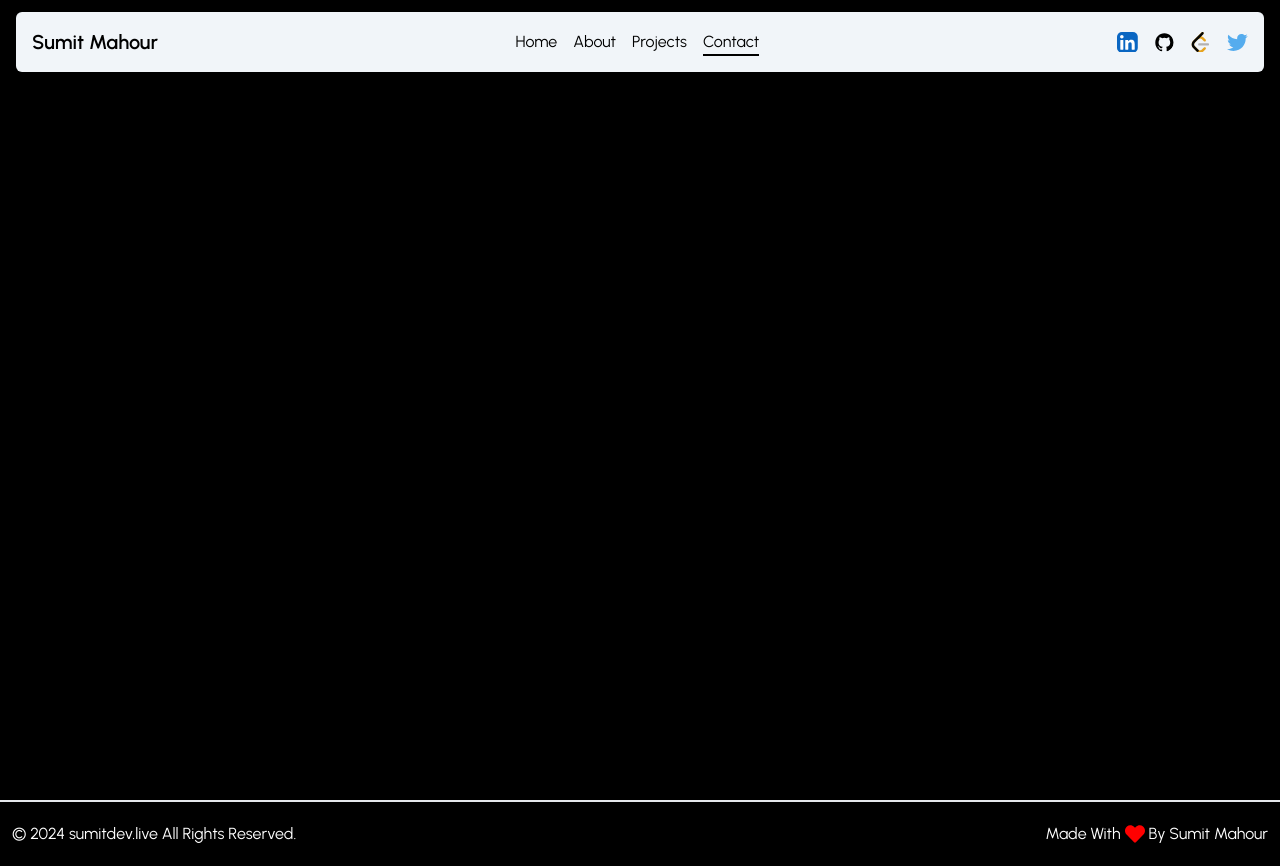
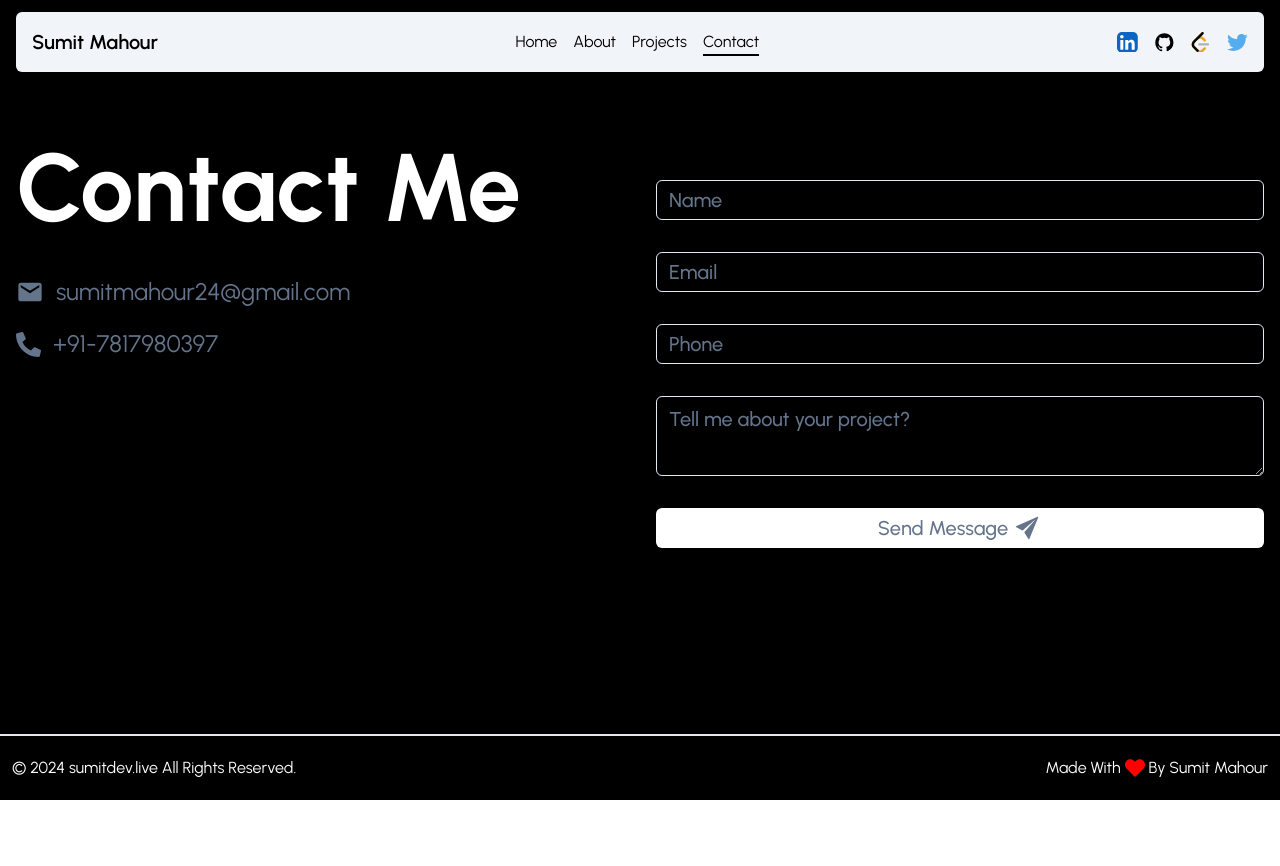
Before and after one commit to SumitM28/portfolio-3.0, a Next.js app: page /contactme in a window 1280 px wide. Before the commit this address had no page. After the commit the page ends 800 px from the top, so only its background shows below. Built offline with nearby package versions, Linux system fonts and the light colour scheme.

Commit message:
contact page implemented

```diff
--- /dev/null
+++ b/src/app/contactme/page.tsx
@@ -0,0 +1,135 @@
+"use client";
+import Link from "next/link";
+import React from "react";
+import { FaPhoneAlt } from "react-icons/fa";
+import { MdEmail } from "react-icons/md";
+import { Input } from "@/components/ui/input";
+import { Textarea } from "@/components/ui/textarea";
+import { Button } from "@/components/ui/button";
+import { IoIosSend } from "react-icons/io";
+import { useForm, SubmitHandler } from "react-hook-form";
+import { z } from "zod";
+import { formData, formSchema } from "../../../utils/types";
+
+
+// Type definition for form data
+type FormData = z.infer<typeof formSchema>;
+
+function ContactMe() {
+  const {
+    register,
+    handleSubmit,
+    formState: { errors },
+  } = useForm<FormData>();
+
+  const onSubmit: SubmitHandler<FormData> = (data:formData, event:any) => {
+    console.log(data);
+    event?.target.reset();
+  };
+  return (
+    <div className="h-full w-full">
+      <div className="h-full max-w-screen-xl mx-auto px-4 py-3">
+        <div className="pt-[5rem] md:pt-[8rem] grid gap-x-8 gap-y-6 grid-cols-1 md:grid-cols-2">
+          <div className="w-full h-full">
+            <h1 className="text-5xl sm:text-7xl md:text-8xl text-white font-bold animate__animated  animate__backInLeft">
+              Contact Me
+            </h1>
+            <div className="flex items-center gap-3 mt-10">
+              <MdEmail size={28} className="text-slate-500" />
+              <Link
+                href={"mailto:sumitmahour24@gmail.com"}
+                className="text-slate-500 text-2xl font-semibold'"
+              >
+                sumitmahour24@gmail.com
+              </Link>
+            </div>
+            <div className="flex items-center gap-3 mt-5">
+              <FaPhoneAlt size={25} className="text-slate-500" />
+              <Link
+                href={"tel:+91-7817980397"}
+                className="text-slate-500 text-2xl font-semibold'"
+              >
+                +91-7817980397
+              </Link>
+            </div>
+          </div>
+
+          <div className="h-full  w-full">
+            <form
+              className="flex flex-col gap-8 mt-10"
+              onSubmit={handleSubmit(onSubmit)}
+            >
+              <div className="flex flex-col gap-2">
+                <Input
+                  type="text"
+                  placeholder="Name"
+                  className="bg-black text-slate-500 font-medium text-xl"
+                  {...register("name", { required: "Name is required" })}
+                />
+                {errors.name && (
+                  <span className="text-red-700 text-xs ml-3">
+                    {errors.name.message}
+                  </span>
+                )}
+              </div>
+              <div className="flex flex-col gap-2">
+                <Input
+                  type="email"
+                  placeholder="Email"
+                  className="bg-black text-slate-500 font-medium text-xl"
+                  {...register("email", { required: "Email is required" })}
+                />
+                {errors.email && (
+                  <span className="text-red-700 text-xs ml-3">
+                    {errors.email.message}
+                  </span>
+                )}
+              </div>
+
+              <div className="flex flex-col gap-2">
+                <Input
+                  type="phone"
+                  placeholder="Phone"
+                  className="bg-black text-slate-500 font-medium text-xl"
+                  {...register("phone", { required: "Phone is required" })}
+                />
+                {errors.phone && (
+                  <span className="text-red-700 text-xs ml-3">
+                    {errors.phone.message}
+                  </span>
+                )}
+              </div>
+
+              <div className="flex flex-col gap-2">
+                <Textarea
+                  placeholder="Tell me about your project?"
+                  className="bg-black text-slate-500 font-medium text-xl"
+                  {...register("message", { required: "Message is required" })}
+                />
+                {errors.message && (
+                  <span className="text-red-700 text-xs ml-3">
+                    {errors.message.message}
+                  </span>
+                )}
+              </div>
+              <Button
+                type="submit"
+                className="bg-white hover:bg-slate-500 group flex items-center justify-center gap-1"
+              >
+                <p className="text-slate-500 group-hover:text-white text-xl font-medium">
+                  Send Message
+                </p>
+                <IoIosSend
+                  size={30}
+                  className="text-slate-500 group-hover:text-white group-hover:rotate-45 transition-all"
+                />
+              </Button>
+            </form>
+          </div>
+        </div>
+      </div>
+    </div>
+  );
+}
+
+export default ContactMe;
```
